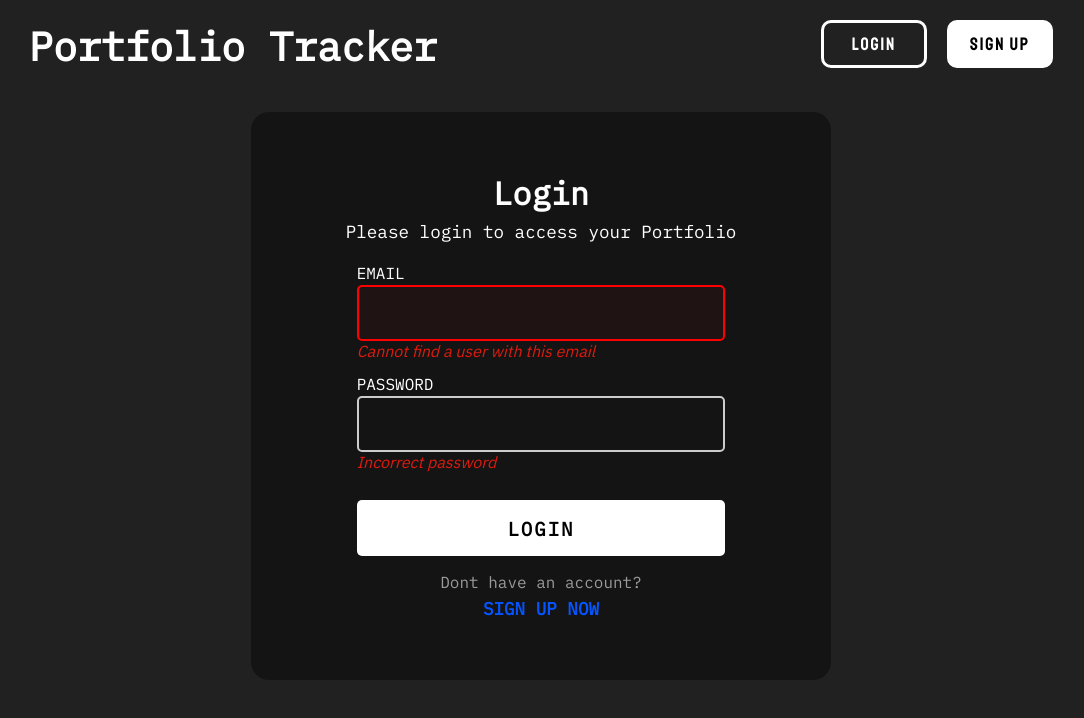
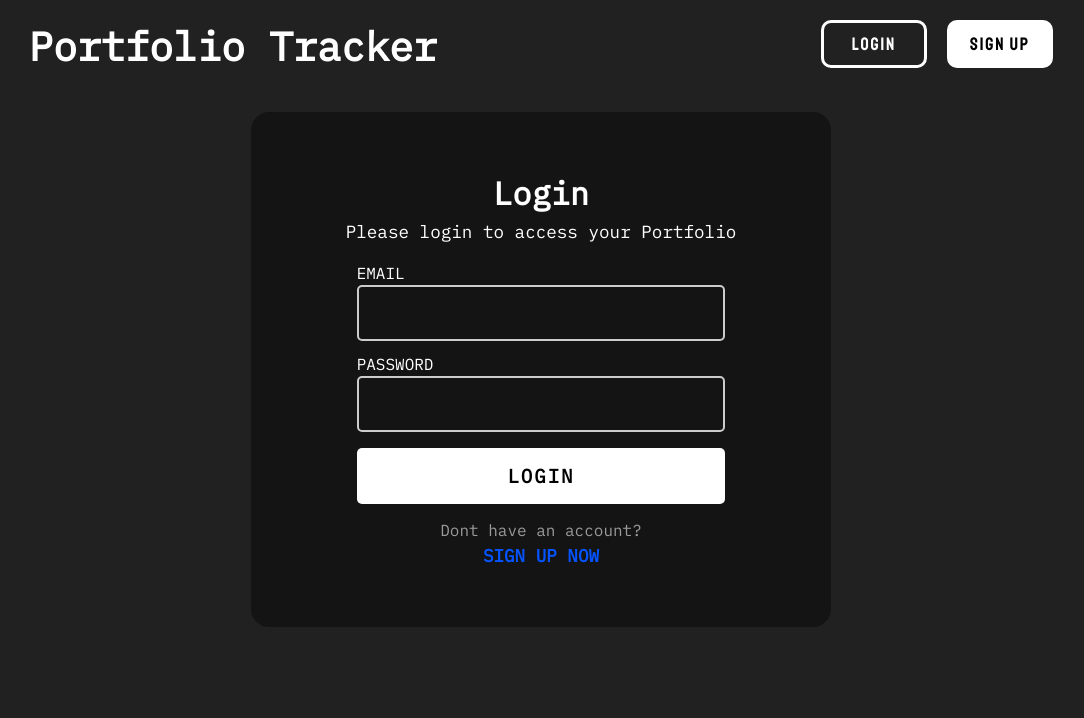
Before and after one commit to JonoMitter/portfolio-tracker, a React (Create React App) app in the folder frontend/: page /login in a window 1280 px wide. Shown: the top 718 px of the page, without its empty margins (99-1183 px from the left). Built offline with nearby package versions, Linux system fonts and the light colour scheme; no server answers.

Commit message:
Created input container to create static margins between inputs

```diff
--- a/frontend/src/pages/SignUp.tsx
+++ b/frontend/src/pages/SignUp.tsx
@@ -49,25 +49,33 @@ const SignUp = () => {
         <br></br>
 
         <form className="form" onSubmit={submit}>
+          <div className="input-container">
             <label htmlFor="">FIRSTNAME</label>
             <input className="input" name="name" required
               onChange={e => setName(e.target.value)} />
             <p className="form-error"></p>
+          </div>
 
+          <div className="input-container">
             <label htmlFor="email">EMAIL</label>
             <input type="email" className="input" name="email" required
               onChange={e => setEmail(e.target.value)} />
             <p className="form-error"></p>
+          </div>
 
+          <div className="input-container">
             <label htmlFor="password">PASSWORD</label>
             <input type="password" className="input input-password" name="password" required
               onChange={e => setPassword(e.target.value)} />
             <p className="form-error"></p>
+          </div>
 
+          <div className="input-container">
             <label htmlFor="passwordConfirm">CONFIRM PASSWORD</label>
             <input type="password" className="input input-password" name="passwordConfirm" required
               onChange={e => setPasswordConfirm(e.target.value)} />
             <p className="form-error"></p>
+          </div>
 
           <button type="submit" className="form-button">SIGN UP</button>
         </form>
--- a/frontend/src/pages/components/LoginForm.tsx
+++ b/frontend/src/pages/components/LoginForm.tsx
@@ -1,15 +1,35 @@
-import React, { SyntheticEvent, useState } from "react";
+import React, { SyntheticEvent, useState, useEffect } from "react";
 import { Redirect, Link } from "react-router-dom";
 import axios from "axios";
 import "../styles/Form.scss";
 import GetUserResponse from "../../responses/GetUserResponse";
+import LoginErrorResponse from "../../responses/LoginErrorResponse";
 
 const LoginForm = (props: { setUser: (user: GetUserResponse) => void }) => {
 
   const [email, setEmail] = useState('');
   const [password, setPassword] = useState('');
 
+  const [loginErrors, setLoginError] = useState(new LoginErrorResponse());
   const [redirect, setRedirect] = useState(false);
+
+  useEffect(() => {
+    if (loginErrors.errors.length > 0) {
+      for (let i = 0; i < loginErrors.errors.length; i++) {
+        console.log(`${loginErrors.errors[i].field.toLocaleLowerCase()}-error`);
+        console.log(loginErrors.errors[i].message);
+
+        let errorField = document.getElementById(`${loginErrors.errors[i].field.toLocaleLowerCase()}-error`);
+        if (errorField != null) {
+          errorField.innerHTML = loginErrors.errors[i].message;
+        }
+        let formInput = document.getElementById(`${loginErrors.errors[i].field.toLocaleLowerCase()}-input`);
+        if (formInput != null) {
+          formInput.className += " input-error"
+        }
+      }
+    }
+  }, [loginErrors]);
 
   function submitForm(e: SyntheticEvent) {
     e.preventDefault();
@@ -27,8 +47,14 @@ const LoginForm = (props: { setUser: (user: GetUserResponse) => void }) => {
       console.log(res.data)
       setRedirect(true);
       props.setUser(res.data)
-    }).catch(() => {
-      console.log("User already exists/error with server")
+    }).catch((error) => {
+      if (error.response.data) {
+        setLoginError(error.response.data);
+      }
+      else {
+        console.log(`Unknown Error:\n
+          ${error.response}`);
+      }
     })
   }
 
@@ -43,20 +69,23 @@ const LoginForm = (props: { setUser: (user: GetUserResponse) => void }) => {
       <br></br>
       <form className="form" onSubmit={submitForm}>
 
-        {/* add input-containers around label and input */}
-        {/* move margin from form-error class */}
+        <div className="input-container">
           <label htmlFor="email">EMAIL</label>
           <input
-          className="input input-error"
+            id="email-input"
+            className="input"
             type="email"
             name="email"
             onChange={e => setEmail(e.target.value)}
             required
           />
-        <p id="email-error" className="form-error">Cannot find a user with this email</p>
+          <p id="email-error" className="form-error"></p>
+        </div>
 
+        <div className="input-container">
           <label htmlFor="password">PASSWORD</label>
           <input
+            id="password-input"
             className="input input-password"
             type="password"
             name="password"
@@ -64,9 +93,10 @@ const LoginForm = (props: { setUser: (user: GetUserResponse) => void }) => {
             required
           />
           <div className="grid-two-cols">
-          <p id="password-error" className="form-error">Incorrect password</p>
-          {/* TODO */}
+            <p id="password-error" className="form-error"></p>
+            {/* TODO add forgot password functionality*/}
             {/* <a className="form-forgot password-error">Forgot password?</a> */}
+          </div>
         </div>
 
         <input type="submit" value="LOGIN" className="form-button" />
--- a/frontend/src/pages/styles/Form.scss
+++ b/frontend/src/pages/styles/Form.scss
@@ -104,11 +104,15 @@ section{
 }
 
 .form-error {
-  margin: 0 0 0.8em 0;
+  margin: 0;
   // min-height: 1em;
   color: #de1a0e;
   font-style: italic;
   font-family: 'IBM Plex Sans', sans-serif;
+}
+
+.input-container{
+  margin: 0 0 0.8em 0;
 }
 
 .grid-two-cols {
--- a/frontend/src/responses/GetUserResponse.tsx
+++ b/frontend/src/responses/GetUserResponse.tsx
@@ -9,12 +9,6 @@ class GetUserResponse {
         this.firstName = "";
         this.email = "";
     }
-
-    // constructor(id: string, firstName: string, email: string){
-    //     this.id = id;
-    //     this.firstName = firstName;
-    //     this.email = email;
-    // }
 }
 
 export default GetUserResponse;
--- /dev/null
+++ b/frontend/src/responses/LoginError.tsx
@@ -0,0 +1,12 @@
+class LoginError {
+
+    public field: String
+    public message: string;
+
+    constructor(){
+        this.field = "";
+        this.message = "";
+    }
+}
+
+export default LoginError;
--- /dev/null
+++ b/frontend/src/responses/LoginErrorResponse.tsx
@@ -0,0 +1,14 @@
+import LoginError from "./LoginError";
+
+class LoginErrorResponse {
+
+    public message: String
+    public errors: LoginError[];
+
+    constructor(){
+        this.message = "";
+        this.errors = [];
+    }
+}
+
+export default LoginErrorResponse;
```
Lines whose indentation alone changed are shown as unchanged.
